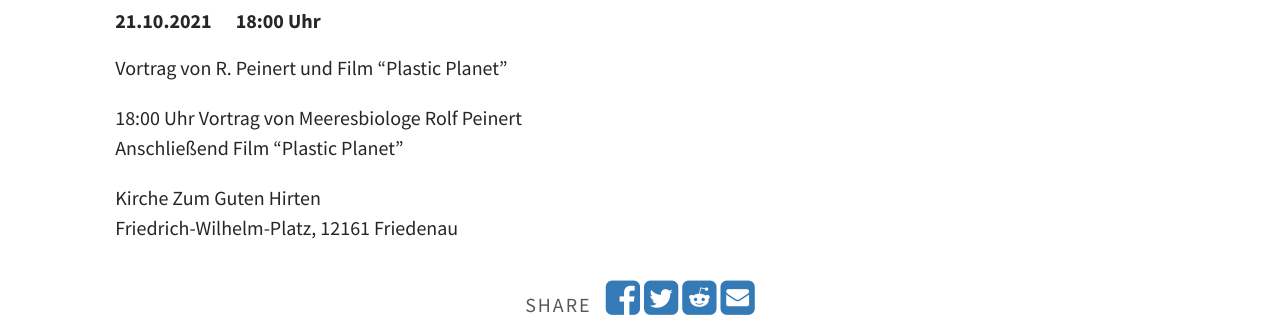
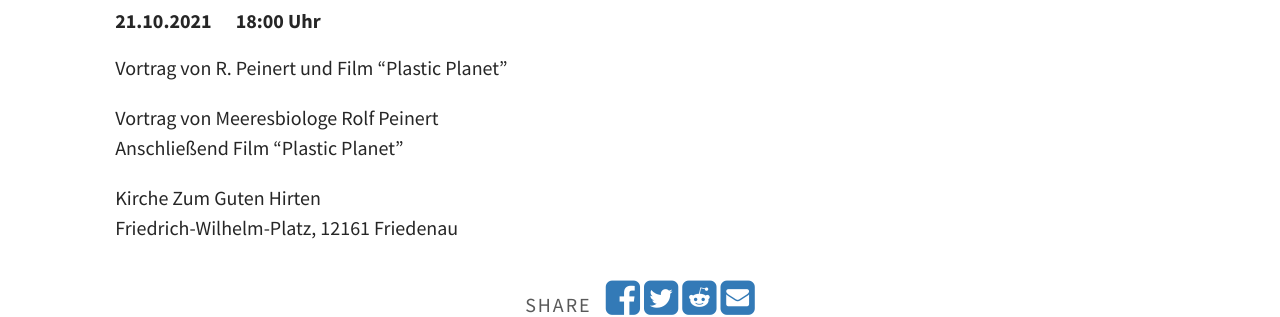
Before and after one commit to plastikwendefriedenau/website, a Jekyll site: the page built from _posts/2021-09-02-vortrag-und-film.md, in a window 1280 px wide. Shown: the part 315-632 px from the top of the page. Built offline with Jekyll 4.4.1, drawn with Linux system fonts in a browser that asks for light colours.

Commit message:
Update 2021-09-02-vortrag-und-film.md

```diff
--- a/_posts/2021-09-02-vortrag-und-film.md
+++ b/_posts/2021-09-02-vortrag-und-film.md
@@ -11,7 +11,7 @@ excerpt_separator: <!--mehr-->
 
 Vortrag von R. Peinert und Film "Plastic Planet"<!--mehr-->
 
-18:00 Uhr Vortrag von Meeresbiologe Rolf Peinert
+Vortrag von Meeresbiologe Rolf Peinert
 Anschließend Film "Plastic Planet"
 
 Kirche Zum Guten Hirten
```
